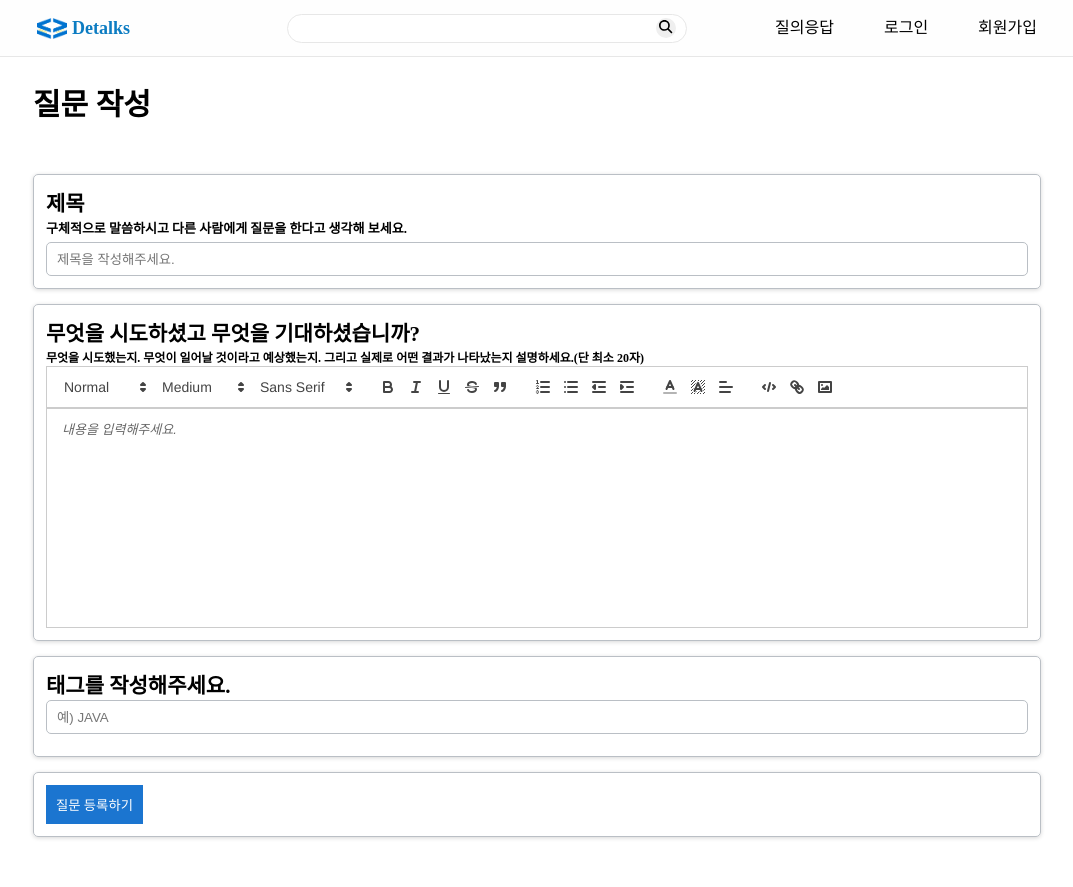
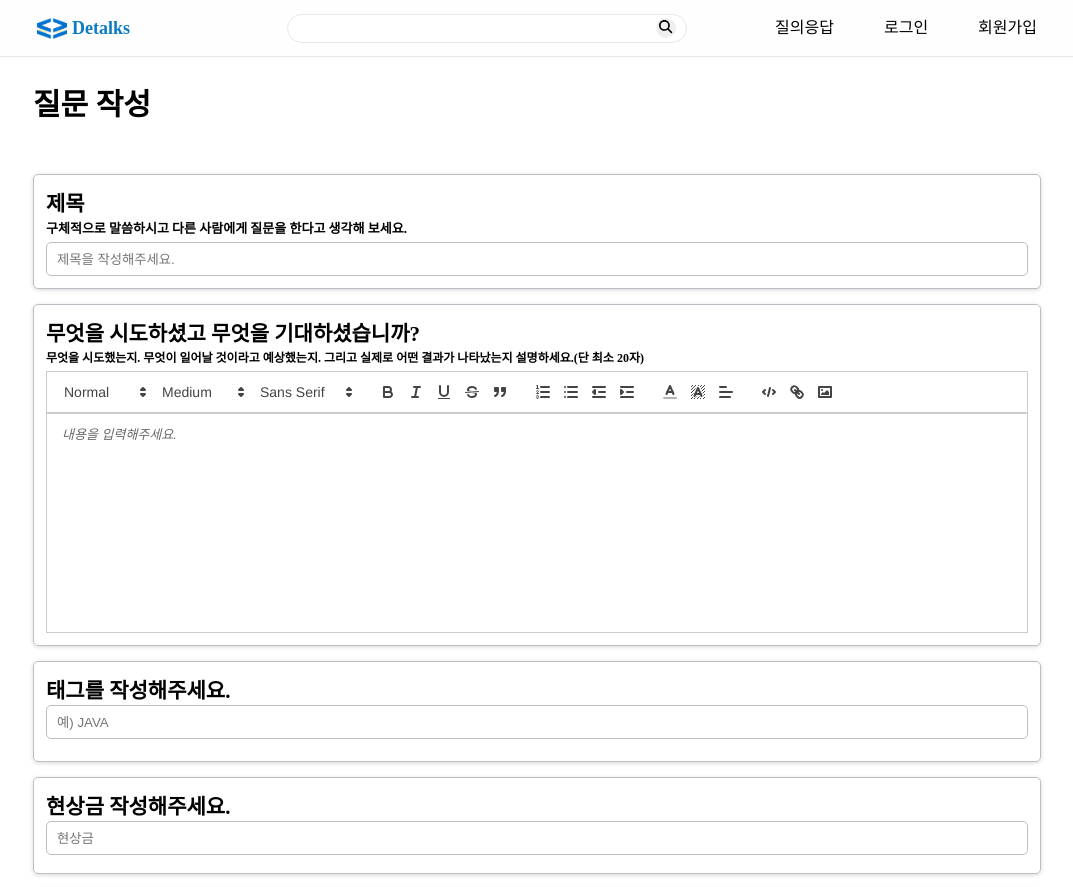
Before and after one commit to sesac-this-way-and-that/detalks-front, a React (Create React App) app: page /question/create in a window 1280 px wide. Shown: the top 887 px of the page, without its empty margins (103-1176 px from the left). Built offline with nearby package versions, Linux system fonts and the light colour scheme; a web font is replaced by a local one.

Commit message:
fix: 질문페이지 기능 추가 및 css 수정

```diff
--- a/src/components/Questions/QuestionCreateAndModifyPage.tsx
+++ b/src/components/Questions/QuestionCreateAndModifyPage.tsx
@@ -22,6 +22,7 @@ export default function QuestionCreateAndModifyPage() {
   const [textAreaInputValue, setTextAreaInputValue] = useState<string>("");
   const [formattedText, setFormattedText] = useState<string>("");
   const [tagInptValue, setTagInputValue] = useState<string>("");
+  const [reputationInputValue, setReputationInputValue] = useState<number>();
   const [tagOutputvalue, setTagOutputValue] = useState<string[]>([]);
   const textAreaRef = useRef<HTMLTextAreaElement>(null);
 
@@ -41,10 +42,11 @@ export default function QuestionCreateAndModifyPage() {
             },
           });
           const questionData = response.data.data;
-          console.log("what: ", questionData);
           setApplicationContent(questionData.questionTitle);
           setTextAreaInputValue(questionData.questionContent);
           setTagOutputValue(questionData.tagNameList);
+          setReputationInputValue(questionData.questionRep);
+          setContents(questionData.questionContent);
         } catch (error) {
           console.error("Error fetching question data:", error);
         }
@@ -95,6 +97,20 @@ export default function QuestionCreateAndModifyPage() {
 
   const handleSubmit = async (e: SyntheticEvent) => {
     e.preventDefault();
+
+    if (!applicationContent.trim()) {
+      alert("제목을 작성해주세요.");
+      return;
+    }
+    if (!contents.trim()) {
+      alert("내용을 입력해주세요.");
+      return;
+    }
+    if (tagOutputvalue.length === 0) {
+      alert("태그를 작성해주세요.");
+      return;
+    }
+
     const url = questionId
       ? `${process.env.REACT_APP_API_SERVER}/questions/${questionId}`
       : `${process.env.REACT_APP_API_SERVER}/questions`;
@@ -109,6 +125,7 @@ export default function QuestionCreateAndModifyPage() {
       // questionContent: textAreaInputValue,
       questionContent: newContent,
       tagNames: tagOutputvalue,
+      questionRep: reputationInputValue,
     };
 
     try {
@@ -127,7 +144,8 @@ export default function QuestionCreateAndModifyPage() {
       navigate(`/questions`);
     } catch (error) {
       if (axios.isAxiosError(error)) {
-        console.error("Axios error:", error.message);
+        alert(error.response?.data.errorType);
+        console.error("Axios error:", error);
       } else {
         console.error("Unexpected error:", error);
       }
@@ -265,6 +283,17 @@ export default function QuestionCreateAndModifyPage() {
             })}
           </div>
         </div>
+        <div className="reputation_container">
+          <h1 className="subTitle">현상금 작성해주세요.</h1>
+          <div className="tag_input">
+            <input
+              type="number"
+              placeholder="현상금"
+              value={reputationInputValue}
+              onChange={(e) => setReputationInputValue(Number(e.target.value))}
+            />
+          </div>
+        </div>
       </article>
       <article className="application_container2">
         <div className="applicationBtn_container">
--- a/src/styles/questionCreateAndModifyPage.scss
+++ b/src/styles/questionCreateAndModifyPage.scss
@@ -11,7 +11,8 @@
     .subTitle_container,
     .applicationForm_container,
     .attempt_container,
-    .tag_container {
+    .tag_container,
+    .reputation_container {
       border: 1px solid hsl(210, 9%, 75%);
       border-radius: 5px;
       padding: 12px;
@@ -24,6 +25,7 @@
       .descriptionTitle {
         box-sizing: border-box;
         font-size: 12px;
+        margin-bottom: 5px;
       }
       .subTitle_input {
         border: 1px solid hsl(210, 9%, 75%);
@@ -87,7 +89,6 @@
           outline: 1px solid blue;
         }
       }
-    }
       .application_footer {
         display: flex;
         flex-wrap: wrap;
@@ -98,36 +99,57 @@
           gap: 10px;
           margin-bottom: 5px;
           .application_lang_type {
-          display: flex;
-          position: relative;
-          border-radius: 5px;
-          background-color: hsl(210, 8%, 95%);
-          padding: 2px 5px 2px 5px;
-          font-size: 14px;
-          margin-right: 10px;
-        }
-        .application_lang_type:last-child {
-          margin-right: 10px;
-        }
-        .xBtnForTag {
-          position: absolute;
-          right: -6px;
-          top: -7px;
-          border: 1px solid white;
-          border-radius: 50%;
+            border: 1px solid black;
+            gap: 7px;
             display: flex;
             justify-content: center;
             align-items: center;
-          width: 15px;
-          height: 15px;
-          background-color: #ffffff;
-
+            border-radius: 15px;
+            border: 1px solid #aaa;
+            background-color: #eee;
+            padding: 2px 6px 2px 11px;
+            font-size: 14px;
+            width: fit-content;
+          }
+          .application_lang_type:last-child {
+            margin-right: 13px;
+          }
+          .xBtnForTag {
+            border: none;
+            border-radius: 3px;
+            display: flex;
+            justify-content: center;
+            align-items: center;
+            width: 14px;
+            height: 14px;
             cursor: pointer;
           }
           .xBtnForTag:hover {
             // border: none;
             box-shadow: rgba(60, 64, 67, 0.3) 0px 1px 2px 0px,
               rgba(60, 64, 67, 0.15) 0px 1px 3px 1px;
+          }
+        }
+      }
+    }
+    .reputation_container {
+      .subTitle {
+        margin-bottom: 1px;
+      }
+      .tag_input {
+        border: 1px solid hsl(210, 9%, 75%);
+        border-radius: 5px;
+        padding: 1px;
+        margin-bottom: 6px;
+        input {
+          border-radius: 5px;
+          border: none;
+          width: 100%;
+          height: 30px;
+          padding: 7px 9px;
+        }
+        input:focus {
+          outline: 1px solid blue;
         }
       }
     }
```
Lines whose indentation alone changed are shown as unchanged.
